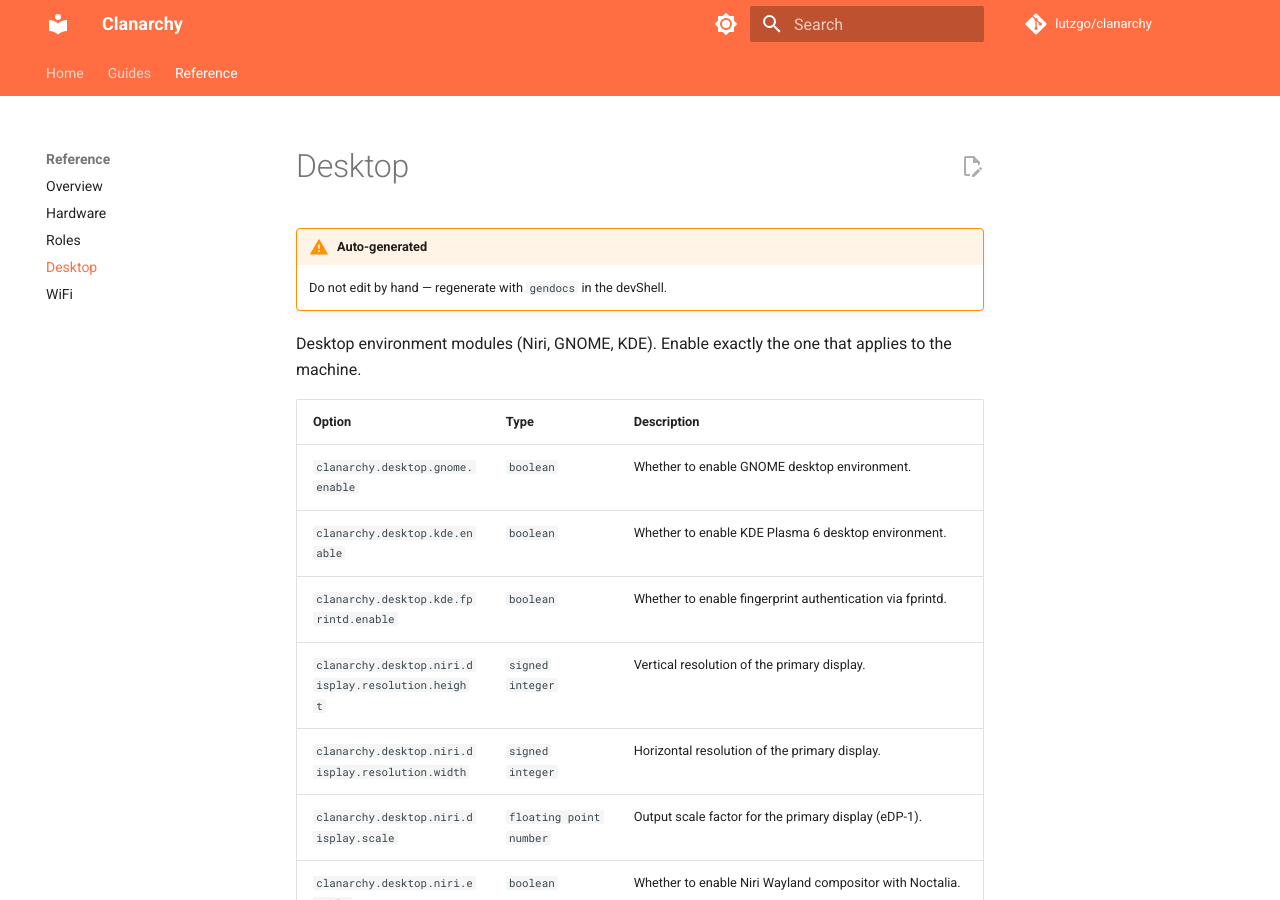
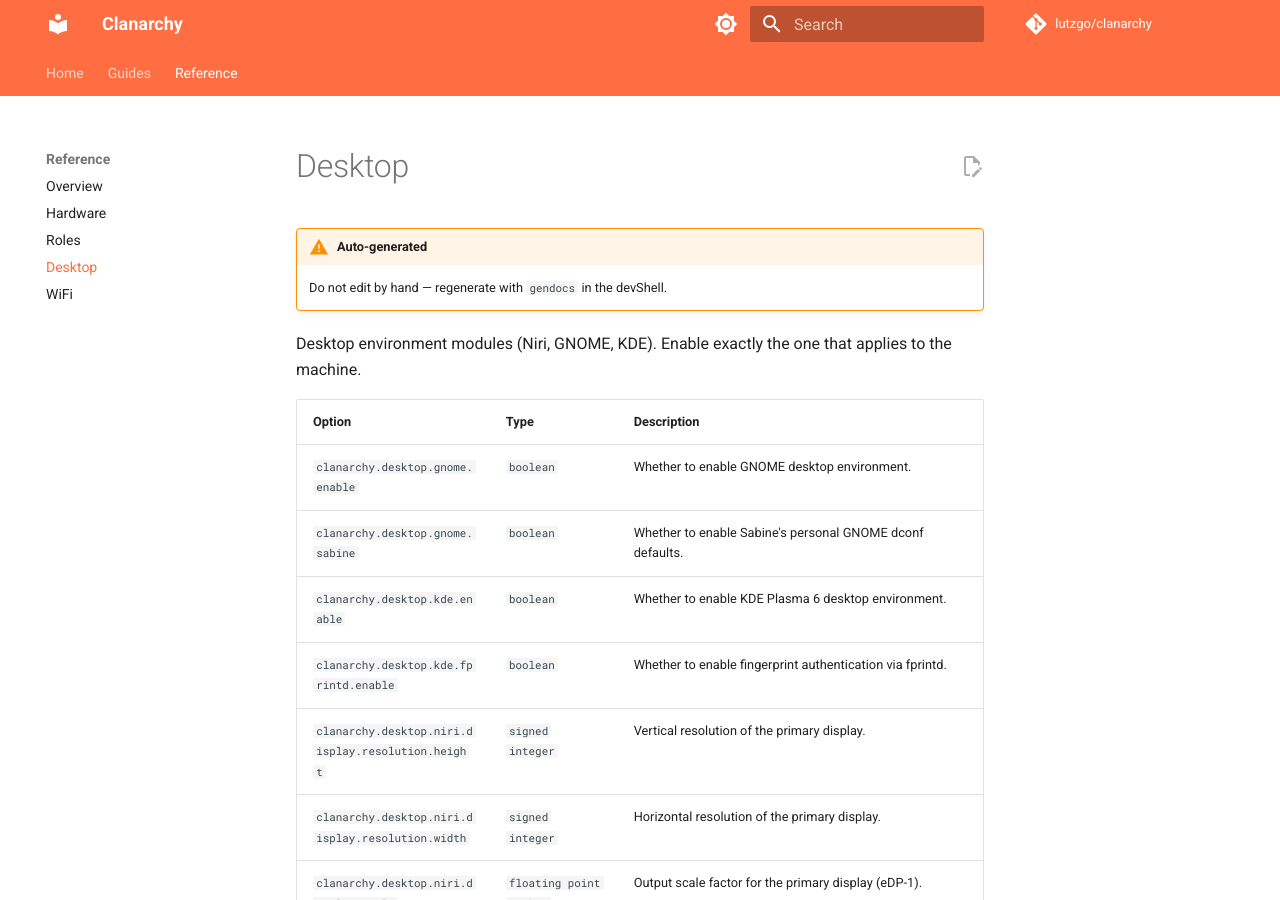
Before and after one commit to lutzgo/clanarchy, an MkDocs documentation site: the page built from docs/reference/desktop.md, in a window 1280 px wide and 900 px high. Built offline with MkDocs 1.6.1 and Material for MkDocs 9.7.7, drawn with Linux system fonts in a browser that asks for light colours; comment, search, counter and statistics services are not loaded.

Commit message:
docs: regenerate option reference [skip ci]

```diff
--- a/docs/reference/desktop.md
+++ b/docs/reference/desktop.md
@@ -8,6 +8,7 @@ Desktop environment modules (Niri, GNOME, KDE). Enable exactly the one that appl
 | Option | Type | Description |
 |--------|------|-------------|
 | `clanarchy.desktop.gnome.enable` | `boolean` | Whether to enable GNOME desktop environment. |
+| `clanarchy.desktop.gnome.sabine` | `boolean` | Whether to enable Sabine's personal GNOME dconf defaults. |
 | `clanarchy.desktop.kde.enable` | `boolean` | Whether to enable KDE Plasma 6 desktop environment. |
 | `clanarchy.desktop.kde.fprintd.enable` | `boolean` | Whether to enable fingerprint authentication via fprintd. |
 | `clanarchy.desktop.niri.display.resolution.height` | `signed integer` | Vertical resolution of the primary display. |
```
